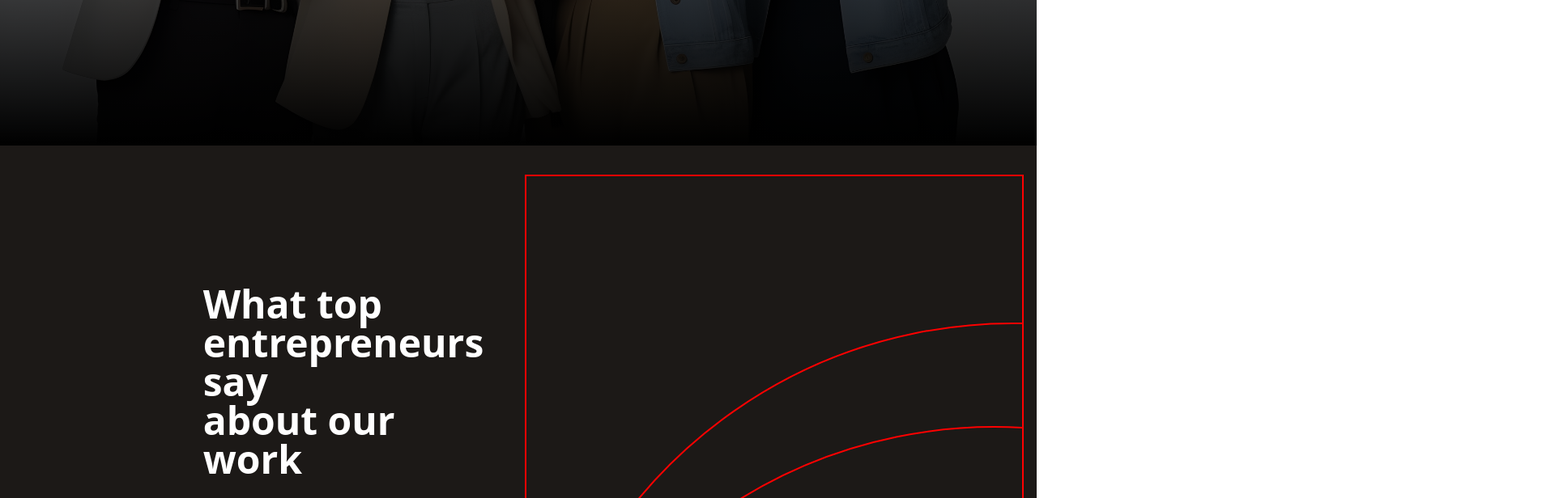
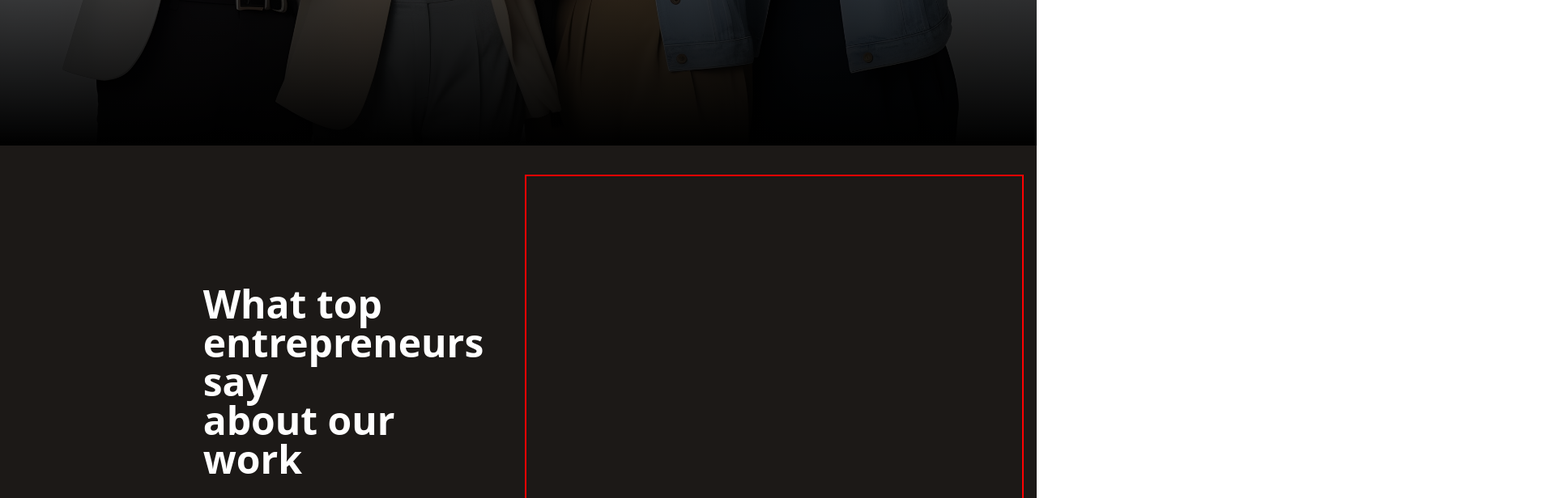
Before and after one commit to ShahAlom47/VR-Consulting-Client, a React (Vite) app: page / in a window 1280 px wide. Shown: the part 620-1236 px from the top of the page at 81% size, 1920 px wide, since content can reach past the window. Built offline with nearby package versions, Linux system fonts and the light colour scheme.

Commit message:
added support section  in the home page

```diff
--- a/src/Pages/Componets/AboutOurWork.jsx
+++ b/src/Pages/Componets/AboutOurWork.jsx
@@ -124,7 +124,7 @@ const AboutOurWork = () => {
 
                     {/* Rotating Main Image */}
                     <div
-                        className="col-span-3 flex items-center justify-center relative overflow-hidden bb"
+                        className="col-span-3 flex items-center justify-center relative overflow-hidde bb"
                         // style={{
                         //     transform: calculateRotation(),
                         //     backgroundImage: `url(${main})`,
@@ -133,13 +133,13 @@ const AboutOurWork = () => {
                         //     height: "100%",
                         // }}
                     >
-                        <div className=" rounded-full bb p-3 absolute   inset-0 top-[25%] right- flex justify-center items-center w-[1200px] h-[1200px]"
+                        <div className=" rounded-full  p-3 absolute   inset-0   w-[1600px] h-[1700px]"
                          style={{
                             transform: calculateRotation(),
                             // backgroundImage: `url(${main})`,
                             backgroundSize: "cover",
                         }}>
-                            <img  className="w-full h-full -top-30 right-32 absolute  -rotate-90 bb rounded-full" src={main} alt="" />
+                            <img  className="w-[200%] h-full  absolute  -rotate  rounded-full" src={main} alt="" />
                         </div>
                     </div>
                 </div>
--- /dev/null
+++ b/src/Pages/Componets/SupportSec.jsx
@@ -0,0 +1,10 @@
+
+const SupportSec = () => {
+    return (
+        <div>
+
+        </div>
+    );
+};
+
+export default SupportSec;
--- a/src/Pages/Home.jsx
+++ b/src/Pages/Home.jsx
@@ -1,6 +1,7 @@
 import usePageMetrics from "../CustomHocks/usePageMetrics";
 import AboutOurWork from "./Componets/AboutOurWork";
 import Banner from "./Componets/Banner";
+import SupportSec from "./Componets/SupportSec";
 
 
 
@@ -11,6 +12,7 @@ const Home = () => {
         <div id="home" ref={homeRef}>
             <Banner> </Banner>
             <AboutOurWork></AboutOurWork>
+            <SupportSec></SupportSec>
             <div className="min-h-screen bb mb-3"></div>
             <div className="min-h-screen bb mb-3"></div>
             <div className="min-h-screen bb mb-3"></div>
```
